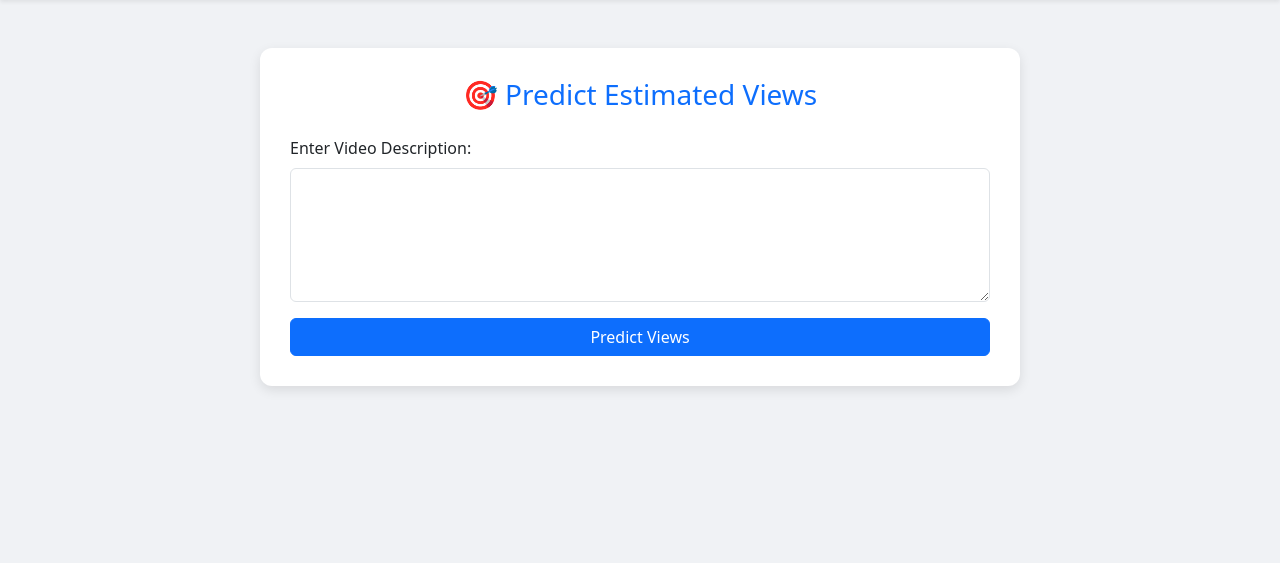
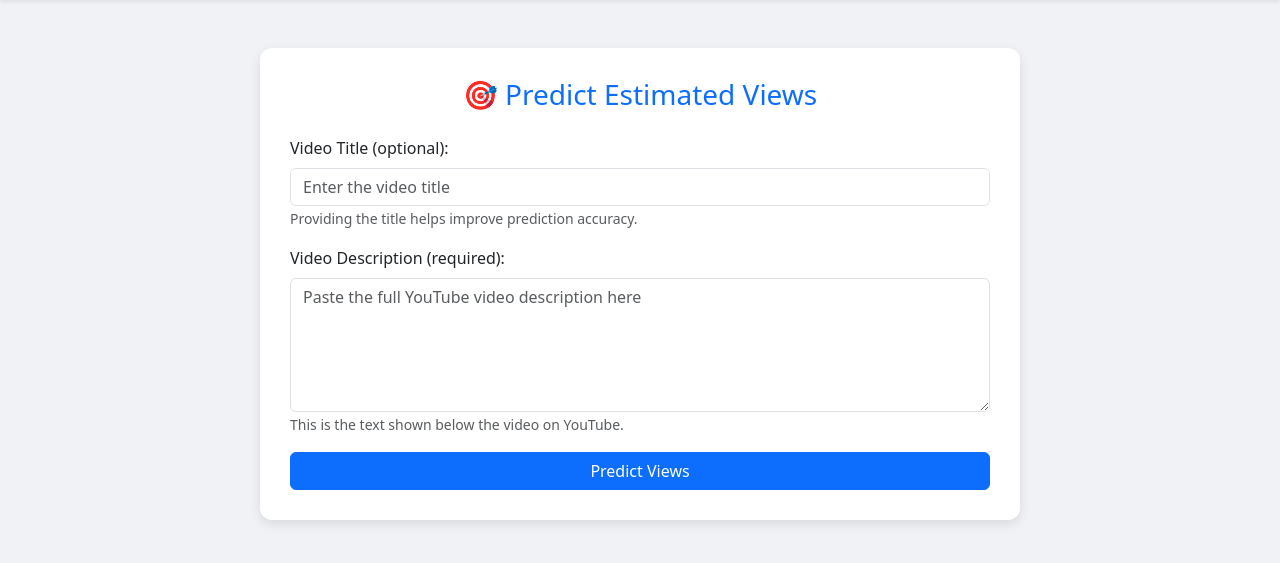
Before and after one commit to sankethR102/youtubeml, a Flask app: page /predict in a window 1280 px wide. Shown: the part 56-619 px from the top of the page. Run offline with Flask 3, Linux system fonts and the light colour scheme; parts of the project's set-up code (start-up, migrations or seed data) failed here and were passed over.

Commit message:
committed new changes

```diff
--- a/app.py
+++ b/app.py
@@ -1,33 +1,67 @@
+# --- Add this BEFORE importing pyplot ---
+import matplotlib
+matplotlib.use('Agg')  # Use non-GUI backend suitable for Flask apps
+
+import matplotlib.pyplot as plt
+# ----------------------------------------
+
 from flask import Flask, render_template, request
 import pandas as pd
 import numpy as np
-import matplotlib.pyplot as plt
 import seaborn as sns
 from wordcloud import WordCloud
 from sklearn.feature_extraction.text import TfidfVectorizer
-from sklearn.linear_model import LinearRegression
+from sklearn.ensemble import RandomForestRegressor
+from sklearn.model_selection import train_test_split
+import joblib
+import os
 
 app = Flask(__name__)
 
-# Load and process dataset once (global)
-df = pd.read_csv("INvideos.csv")
+DATA_FILE = "INvideos.csv"
+MODEL_FILE = "view_predictor.joblib"
+VECTORIZER_FILE = "tfidf_vectorizer.joblib"
+
+# Load dataset and preprocess
+df = pd.read_csv(DATA_FILE)
 df["description"] = df["description"].fillna("")
 
-# Train a simple TF-IDF + Linear Regression model
-vectorizer = TfidfVectorizer(max_features=500)
-X = vectorizer.fit_transform(df["description"])
-y = df["views"]
+# Function to train and save model/vectorizer
+def train_and_save():
+    print("Training model... This may take a moment.")
+    sample_size = 10000  # limit sample size for quick training
+    df_sample = df.sample(sample_size, random_state=42)
 
-model = LinearRegression()
-model.fit(X, y)
+    vectorizer = TfidfVectorizer(max_features=500)
+    X = vectorizer.fit_transform(df_sample["description"])
+    y = df_sample["views"]
+
+    X_train, X_test, y_train, y_test = train_test_split(X, y, test_size=0.2, random_state=42)
+
+    model = RandomForestRegressor(n_estimators=50, max_depth=10, random_state=42)
+    model.fit(X_train, y_train)
+
+    # Save model and vectorizer
+    joblib.dump(model, MODEL_FILE)
+    joblib.dump(vectorizer, VECTORIZER_FILE)
+    print("Model and vectorizer saved.")
+    return model, vectorizer
+
+# Load or train model and vectorizer
+if os.path.exists(MODEL_FILE) and os.path.exists(VECTORIZER_FILE):
+    model = joblib.load(MODEL_FILE)
+    vectorizer = joblib.load(VECTORIZER_FILE)
+    print("Loaded saved model and vectorizer.")
+else:
+    model, vectorizer = train_and_save()
 
 @app.route('/')
 def index():
-    # Extra columns
+    # Extra columns for plots
     df["contains_capitalized"] = df["title"].apply(lambda x: any(w.isupper() for w in x.split()))
-    df["title_length"] = df["title"].apply(lambda x: len(x))
+    df["title_length"] = df["title"].apply(len)
 
-    # Plot 1
+    # Plot 1: Title Length Distribution
     plt.figure(figsize=(10, 5))
     sns.histplot(df["title_length"], kde=False, bins=30, color="#003f5c")
     plt.title("Distribution of Title Lengths")
@@ -37,9 +71,9 @@
     plt.savefig('static/plots/title_length_distribution.png')
     plt.close()
 
-    # Plot 2
+    # Plot 2: Views vs Title Length
     plt.figure(figsize=(10, 5))
-    plt.scatter(df["views"], df["title_length"], alpha=0.5, color="#FF5722")
+    plt.scatter(df["view_count"], df["title_length"], alpha=0.5, color="#FF5722")
     plt.title("Views vs. Title Length")
     plt.xlabel("Views")
     plt.ylabel("Title Length")
@@ -47,7 +81,7 @@
     plt.savefig('static/plots/views_vs_title_length.png')
     plt.close()
 
-    # Plot 3
+    # Plot 3: Correlation Matrix
     plt.figure(figsize=(10, 6))
     sns.heatmap(df.select_dtypes(include=np.number).corr(), annot=True, cmap='cubehelix')
     plt.title("Correlation Matrix")
@@ -55,7 +89,7 @@
     plt.savefig('static/plots/correlation_matrix.png')
     plt.close()
 
-    # Plot 4
+    # Plot 4: Word Cloud of Titles
     all_titles = " ".join(df["title"])
     wc = WordCloud(width=1200, height=500, background_color="white", collocations=False).generate(all_titles)
     plt.figure(figsize=(15, 7))
@@ -68,7 +102,6 @@
 
     return render_template('index.html')
 
-
 @app.route('/predict', methods=['GET', 'POST'])
 def predict():
     prediction = None
@@ -80,6 +113,5 @@
             prediction = f"{int(pred_views):,} views (estimated)"
     return render_template('predict.html', prediction=prediction)
 
-
 if __name__ == '__main__':
     app.run(debug=True)
--- a/templates/predict.html
+++ b/templates/predict.html
@@ -13,6 +13,9 @@
             padding: 30px;
             border-radius: 12px;
             box-shadow: 0 4px 12px rgba(0,0,0,0.1);
+        }
+        small {
+            color: #6c757d;
         }
     </style>
 </head>
@@ -31,8 +34,14 @@
             <h3 class="text-center text-primary mb-4">🎯 Predict Estimated Views</h3>
             <form method="POST">
                 <div class="mb-3">
-                    <label for="desc" class="form-label">Enter Video Description:</label>
-                    <textarea name="description" class="form-control" id="desc" rows="5" required></textarea>
+                    <label for="title" class="form-label">Video Title (optional):</label>
+                    <input type="text" name="title" class="form-control" id="title" placeholder="Enter the video title">
+                    <small class="form-text">Providing the title helps improve prediction accuracy.</small>
+                </div>
+                <div class="mb-3">
+                    <label for="desc" class="form-label">Video Description (required):</label>
+                    <textarea name="description" class="form-control" id="desc" rows="5" required placeholder="Paste the full YouTube video description here"></textarea>
+                    <small class="form-text">This is the text shown below the video on YouTube.</small>
                 </div>
                 <div class="d-grid">
                     <button class="btn btn-primary">Predict Views</button>
```
Also changed, not shown: static/plots/correlation_matrix.png, static/plots/title_length_distribution.png, static/plots/views_vs_title_length.png, static/plots/word_cloud.png, 2 other files.
